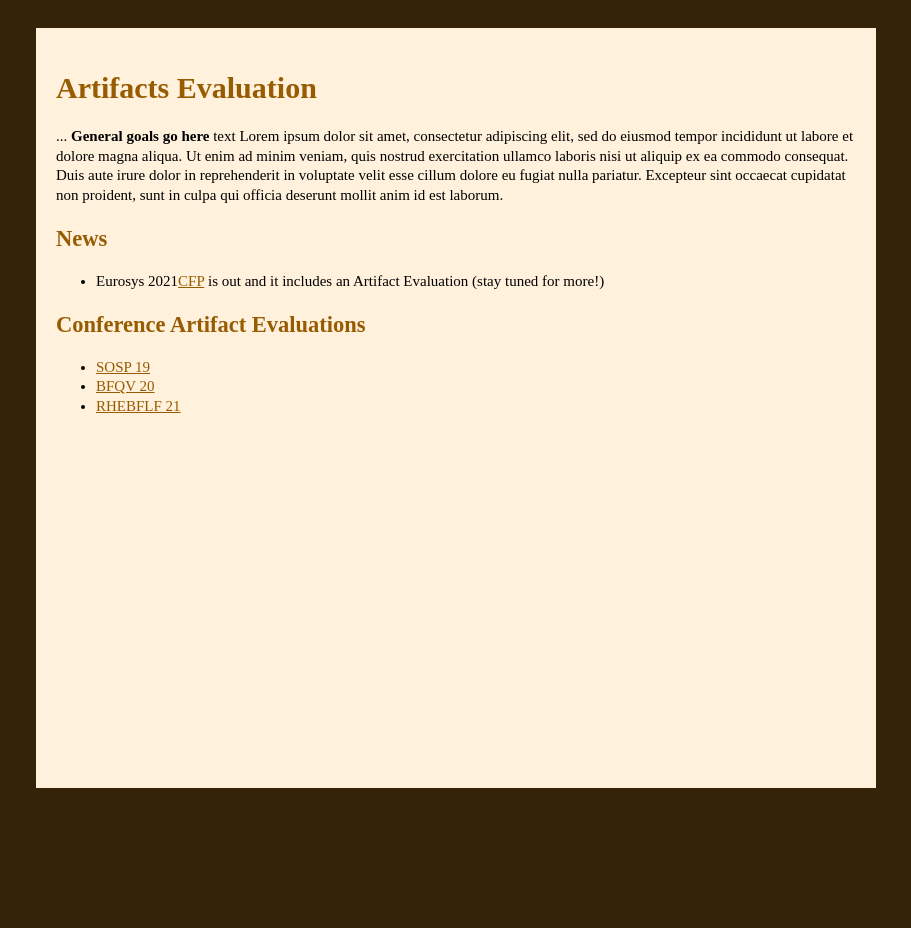
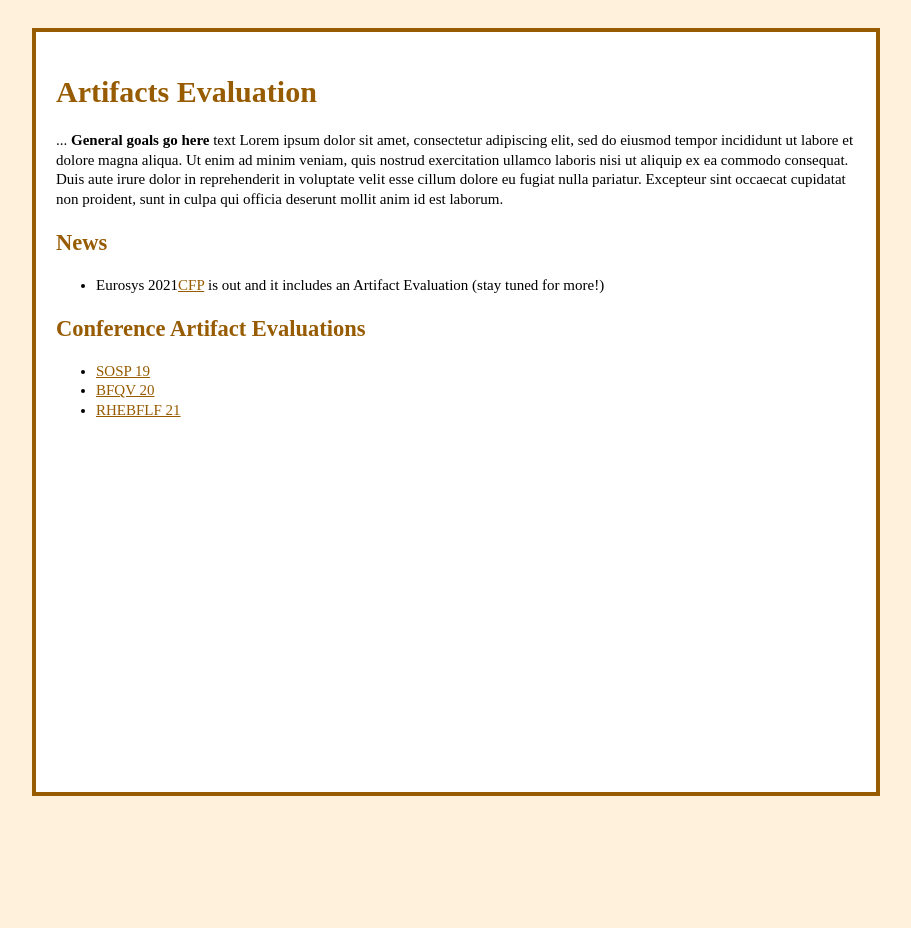
Before and after one commit to sysartifacts/sysartifacts.github.io, a Jekyll site: the page built from index.html, in a window 1280 px wide. Shown: the whole page, without its empty margins (209-1120 px from the left). Built offline with Jekyll 4.4.1, drawn with Linux system fonts in a browser that asks for light colours.

Commit message:
css: white background

```diff
--- a/css/main.css
+++ b/css/main.css
@@ -1,17 +1,19 @@
 body {
-  background-color: #342309;
+  background-color: #FFF1DC;
   font-size: 15px;
   line-height: 1.3;
   padding-top: 20px;
   padding-left: 50px;
 }
 
+
 body,html{
   height:100%;
 }
 
 #page {
- background-color: #FFF1DC;
+ background-color: white;
+ border: solid 4px #975B02;
  padding: 20px;
  margin: auto;
  min-width: 400px;
```
